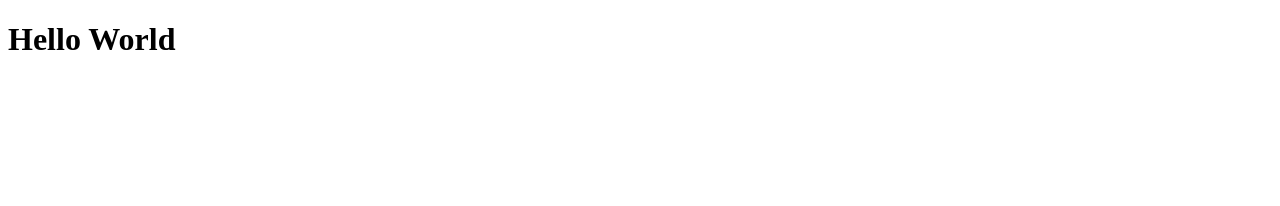
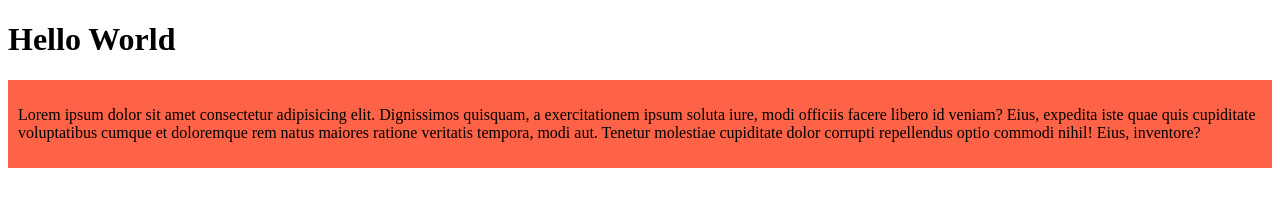
Before and after one commit to mdmehedi060/tonni, a plain HTML site: page index.html in a window 1280 px wide. Drawn offline with Linux system fonts and the light colour scheme.

Commit message:
added the first blog

```diff
--- a/index.html
+++ b/index.html
@@ -5,10 +5,17 @@
   <meta charset="UTF-8">
   <meta name="viewport" content="width=, initial-scale=1.0">
   <title>Document</title>
+  <link rel="stylesheet" href="style.css">
 </head>
 
 <body>
   <h1>Hello World</h1>
+  <div>
+    <p>Lorem ipsum dolor sit amet consectetur adipisicing elit. Dignissimos quisquam, a exercitationem ipsum soluta
+      iure, modi officiis facere libero id veniam? Eius, expedita iste quae quis cupiditate voluptatibus cumque et
+      doloremque rem natus maiores ratione veritatis tempora, modi aut. Tenetur molestiae cupiditate dolor corrupti
+      repellendus optio commodi nihil! Eius, inventore?</p>
+  </div>
 </body>
 
 </html>
--- /dev/null
+++ b/style.css
@@ -0,0 +1,4 @@
+div{
+  background-color: tomato;
+  padding: 10px;
+}
```
